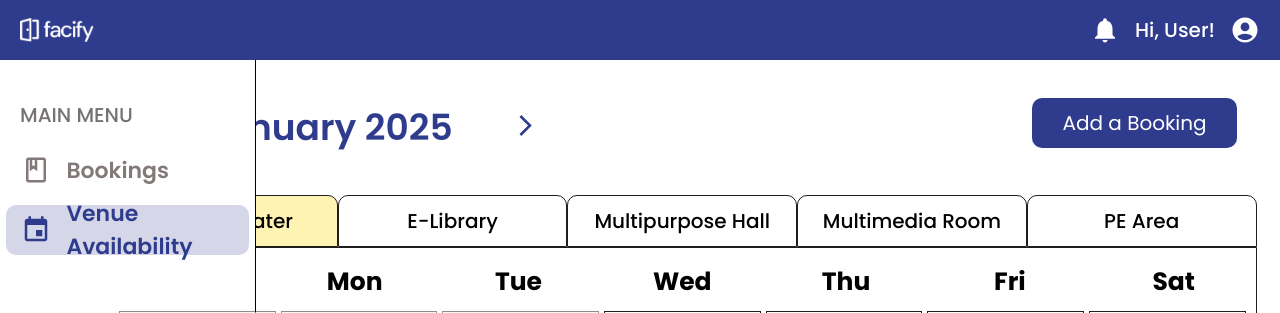
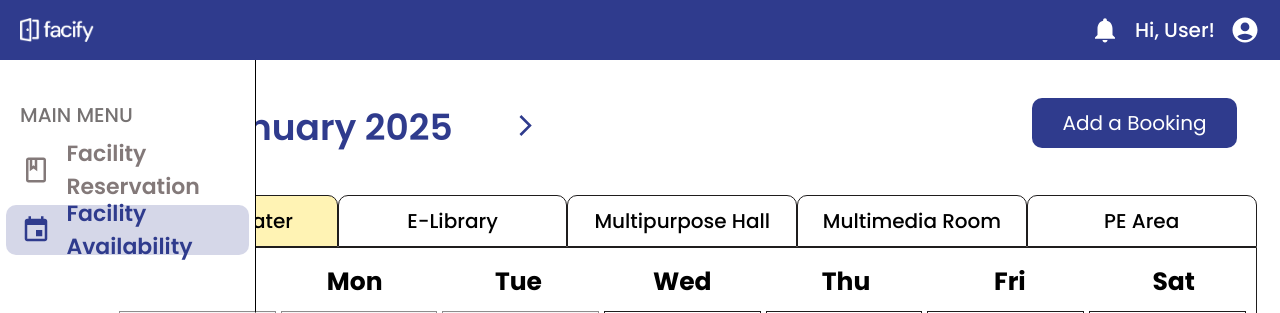
Before and after one commit to ysc4/facify-project, a React (Vite) app: page /venue-availability/1 in a window 1280 px wide. Shown: the top 313 px of the page. Built offline with nearby package versions, Linux system fonts and the light colour scheme; no server answers.

Commit message:
Updated Sidebar names

```diff
--- a/src/components/SidebarData.jsx
+++ b/src/components/SidebarData.jsx
@@ -4,13 +4,13 @@ import React from 'react';
 
 export const SidebarData = [
     {
-        title: 'Bookings',
+        title: 'Facility Reservation',
         path: '/bookings',
         icon: <BookIcon style={{ fontSize: 30 }} />,
         cName: 'nav-text'
     },
     {
-        title: 'Venue Availability',
+        title: 'Facility Availability',
         path: '/venue-availability',
         icon: <EventIcon style={{ fontSize: 30 }} />,
         cName: 'nav-text'
```
